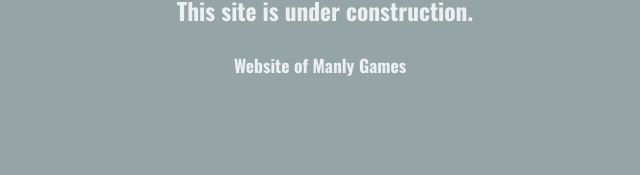
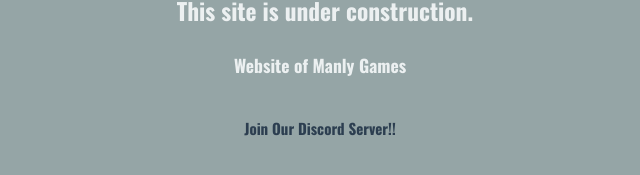
Before and after one commit to ManlyGames/manlygames.github.io, a Jekyll site: the page built from index.md, in a window 1280 px wide. Shown: the part 308-483 px from the top of the page, without its empty margins (320-960 px from the left). Built offline with Jekyll 4.4.1, drawn with Linux system fonts in a browser that asks for light colours.

Commit message:
Added Discord Server Link To Footer

```diff
--- a/_includes/footer.html
+++ b/_includes/footer.html
@@ -1,3 +1,4 @@
 <footer>
-    <h3>{{ site.footer }}</h3>
+    <h3>{{ site.footer }}</h3><br>
+    <a href="https://discord.gg/Azrz7KVuAp"><strong>Join Our Discord Server!!</strong></a>
 </footer>
```
